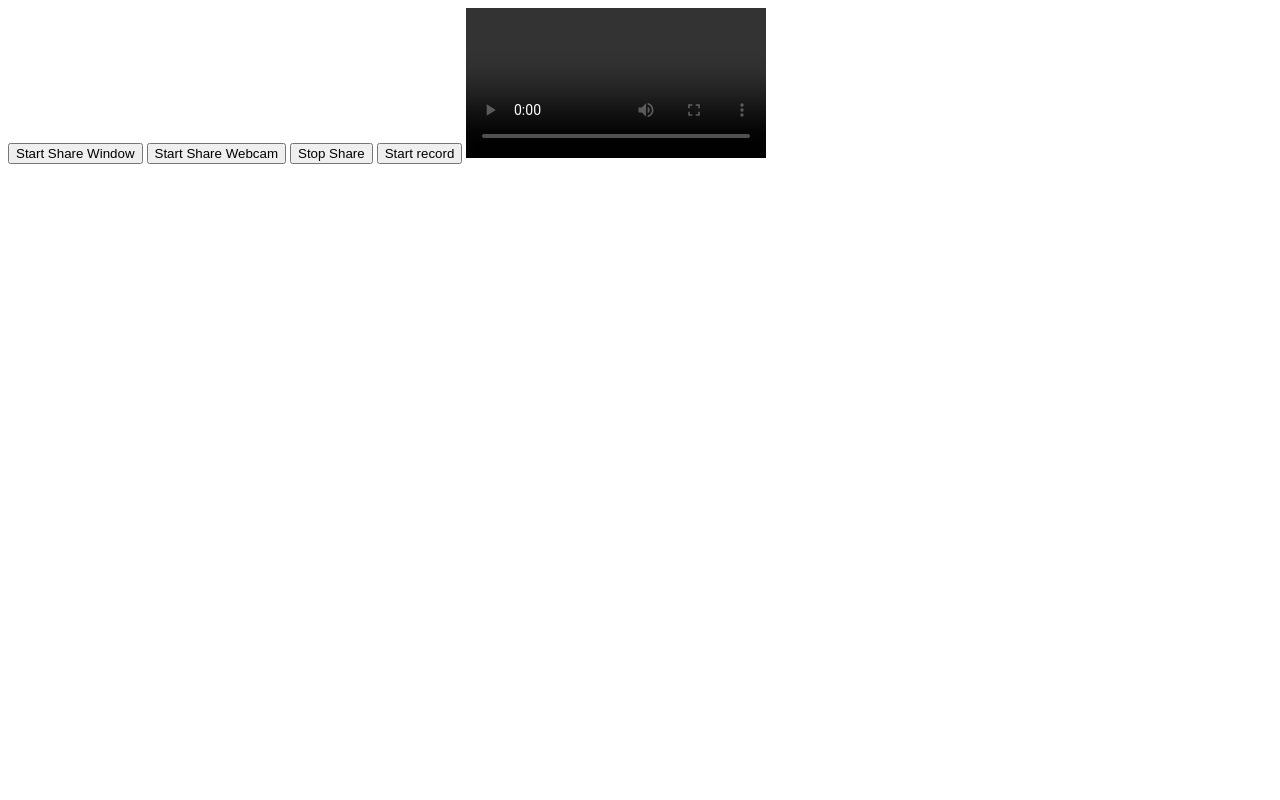
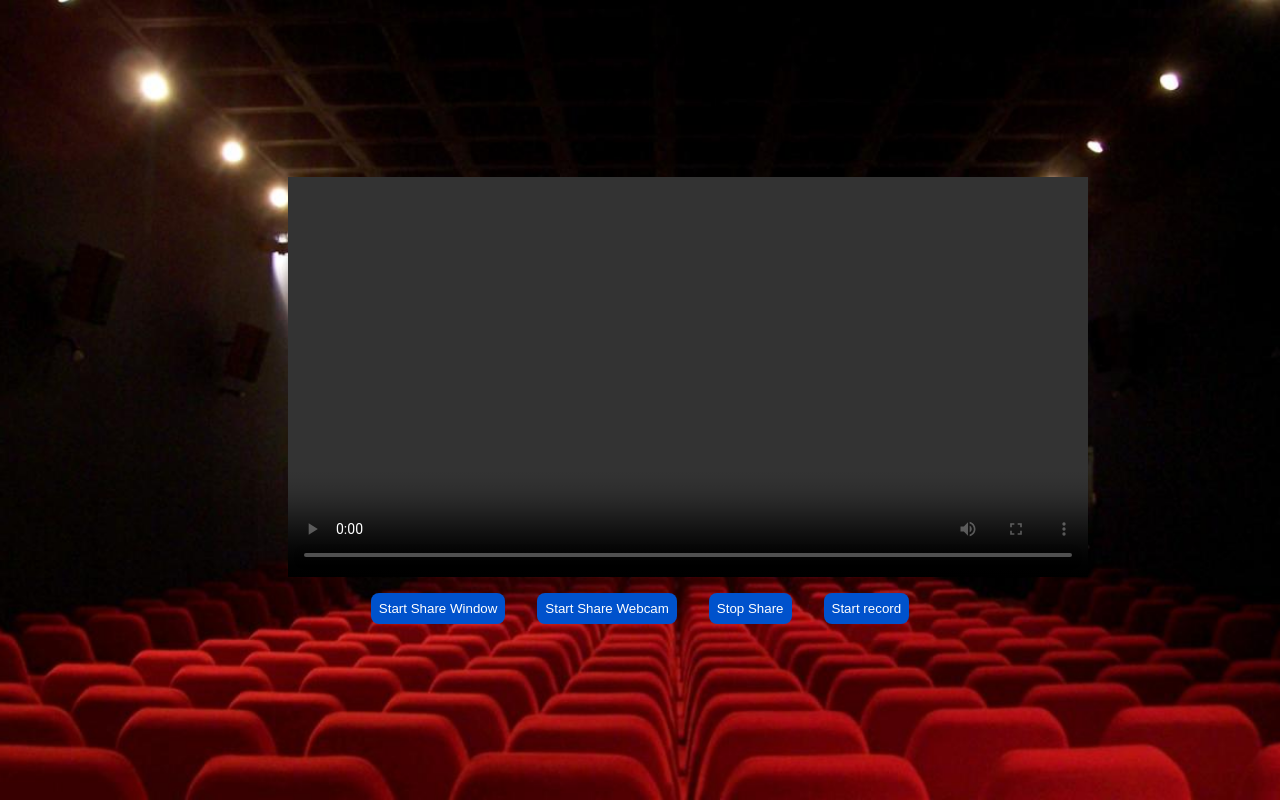
Before and after one commit to LordNik10/screenCapture, a plain HTML site: page index.html in a window 1280 px wide. Drawn offline with Linux system fonts and the light colour scheme.

Commit message:
feat: add css

```diff
--- /dev/null
+++ b/css/index.css
@@ -0,0 +1,43 @@
+body,
+html {
+  padding: 0;
+  margin: 0;
+}
+body {
+  height: 100vh;
+}
+.main-container {
+  display: flex;
+  flex-direction: column;
+  align-items: center;
+  gap: 1rem;
+  background-image: url("../img/cinema.jpg");
+  background-position: center;
+  background-repeat: no-repeat;
+  background-size: cover;
+  height: 100%;
+  justify-content: center;
+}
+.btn {
+  background-color: #0052cc;
+  color: white;
+  border: none;
+  padding: 0.5rem;
+  border-radius: 0.5rem;
+  cursor: pointer;
+}
+
+.btn-container {
+  width: 100%;
+  display: flex;
+  align-items: center;
+  justify-content: center;
+  gap: 2rem;
+}
+
+.video {
+  max-width: 50rem;
+  max-height: 400px;
+  min-width: 50rem;
+  margin-left: 6rem;
+}
--- a/index.html
+++ b/index.html
@@ -3,15 +3,31 @@
   <head>
     <meta charset="UTF-8" />
     <meta name="viewport" content="width=device-width, initial-scale=1.0" />
-    <title>Document</title>
+    <link rel="stylesheet" href="./css/index.css" />
+    <title>Screen Capture API</title>
   </head>
+
   <body>
-    <button type="button" id="btn-share">Start Share Window</button>
-    <button type="button" id="btn-share-webcam">Start Share Webcam</button>
-    <button type="button" id="btn-interrupt">Stop Share</button>
-    <button type="button" id="btn-record">Start record</button>
+    <div class="main-container">
+      <video
+        id="video"
+        controls
+        autoplay
+        style="max-width: 600px"
+        class="video"
+      ></video>
 
-    <video id="video" controls autoplay style="max-width: 600px"></video>
+      <div class="btn-container">
+        <button type="button" id="btn-share" class="btn">
+          Start Share Window
+        </button>
+        <button type="button" id="btn-share-webcam" class="btn">
+          Start Share Webcam
+        </button>
+        <button type="button" id="btn-interrupt" class="btn">Stop Share</button>
+        <button type="button" id="btn-record" class="btn">Start record</button>
+      </div>
+    </div>
   </body>
   <script src="./js/index.js"></script>
 </html>
```
Also changed, not shown: img/cinema.jpg (added).
